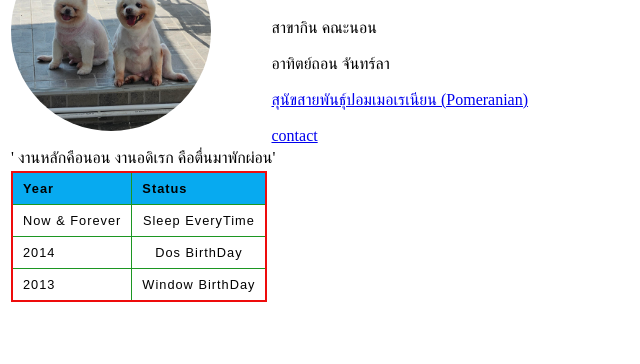
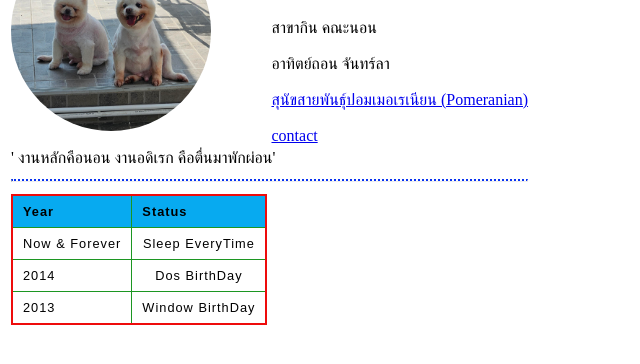
Before and after one commit to kanokwannar/mypage2024, a plain HTML site: page index.html in a window 1280 px wide. Shown: the part 90-454 px from the top of the page, without its empty margins (0-640 px from the left). Drawn offline with Linux system fonts and the light colour scheme.

Commit message:
change
change

```diff
--- a/index.html
+++ b/index.html
@@ -39,6 +39,9 @@
         <tr>
             <td colspan="2">' งานหลักคือนอน งานอดิเรก คือตื่นมาพักผ่อน'</td>
        </tr>
+         <tr>
+             <td colspan="2"><hr class="hr1"/></td>
+        </tr>
         <tr>
             <td>
                 <table class="table2">
--- a/styles.css
+++ b/styles.css
@@ -39,3 +39,9 @@
     height: 200px;
     width: 200px;
   }
+  /* hr {
+    border-top: 1px dashed red;
+  } */
+.hr1 {
+  border-top: 2px dotted rgb(8, 50, 240);
+}
```
